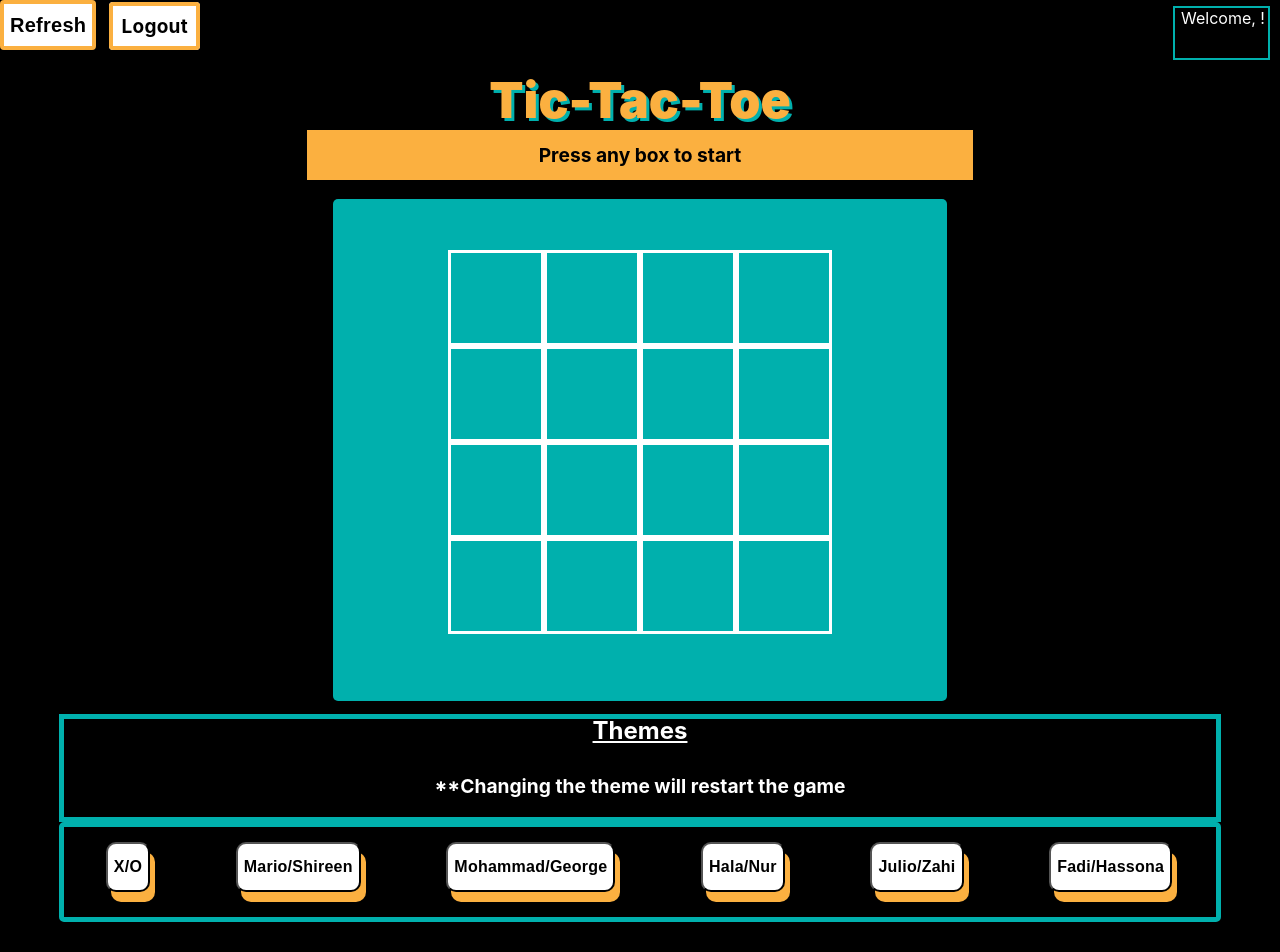
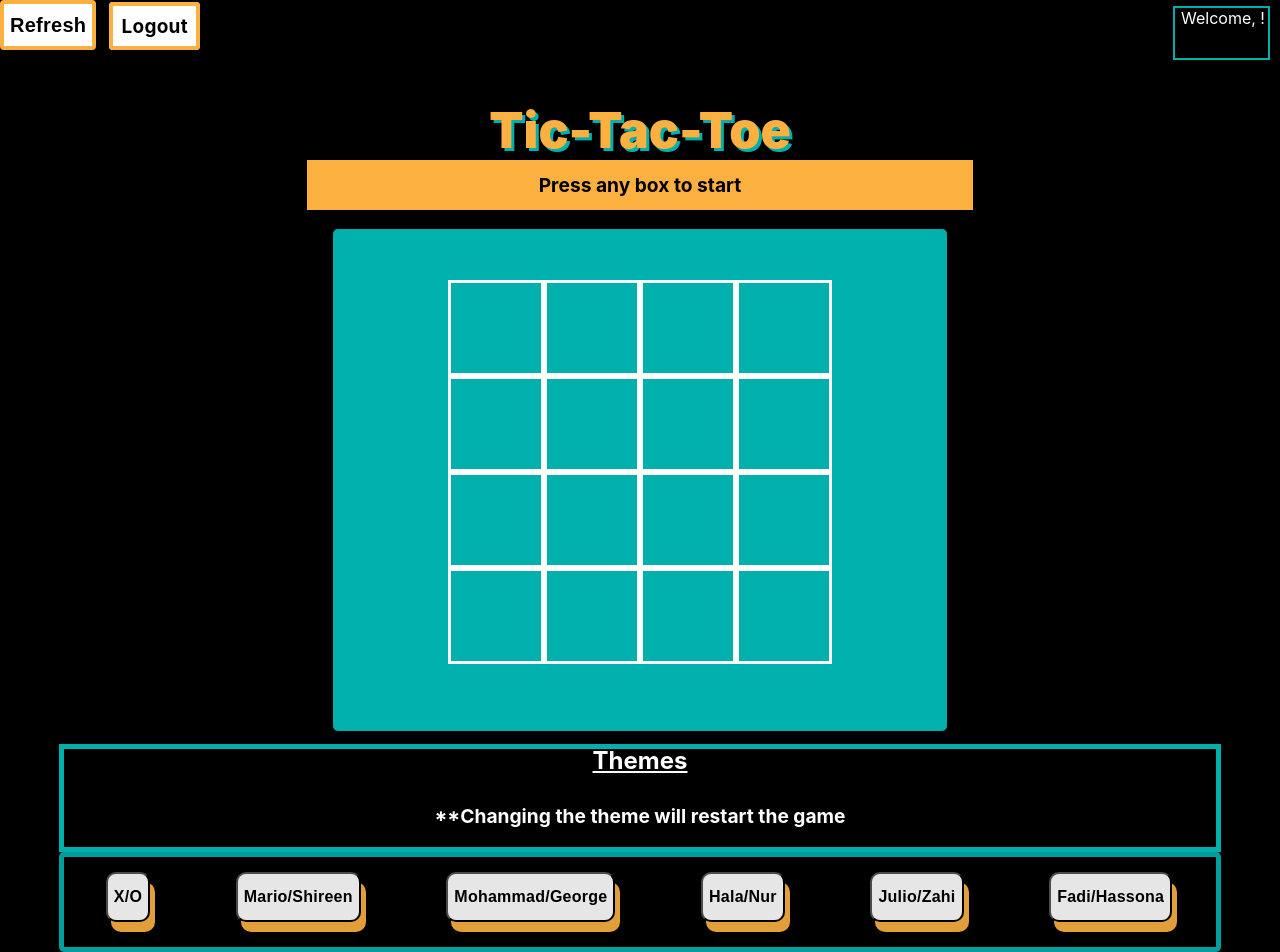
Before and after one commit to WebAhead12/Tic-Tac-Toe, a React (Create React App) app: page / in a window 1280 px wide. Shown: the top 952 px of the page. Built offline with nearby package versions, Linux system fonts and the light colour scheme; no server answers; sample sign-in values are in the browser's storage.

Commit message:
css fixes with margin top + opacity

```diff
--- a/src/Components/Game/MainGame.css
+++ b/src/Components/Game/MainGame.css
@@ -63,7 +63,7 @@ body {
   height: 170px;
   display: flex;
   flex-wrap: wrap;
-  /* opacity: 90%; */
+  opacity: 90%;
   margin: 0 auto;
   border-radius: 5px;
   justify-content: space-around;
@@ -79,7 +79,7 @@ body {
   }
 
   .GameTitle {
-    margin-top: -180px;
+    margin-top: -150px;
   }
 }
 
```
